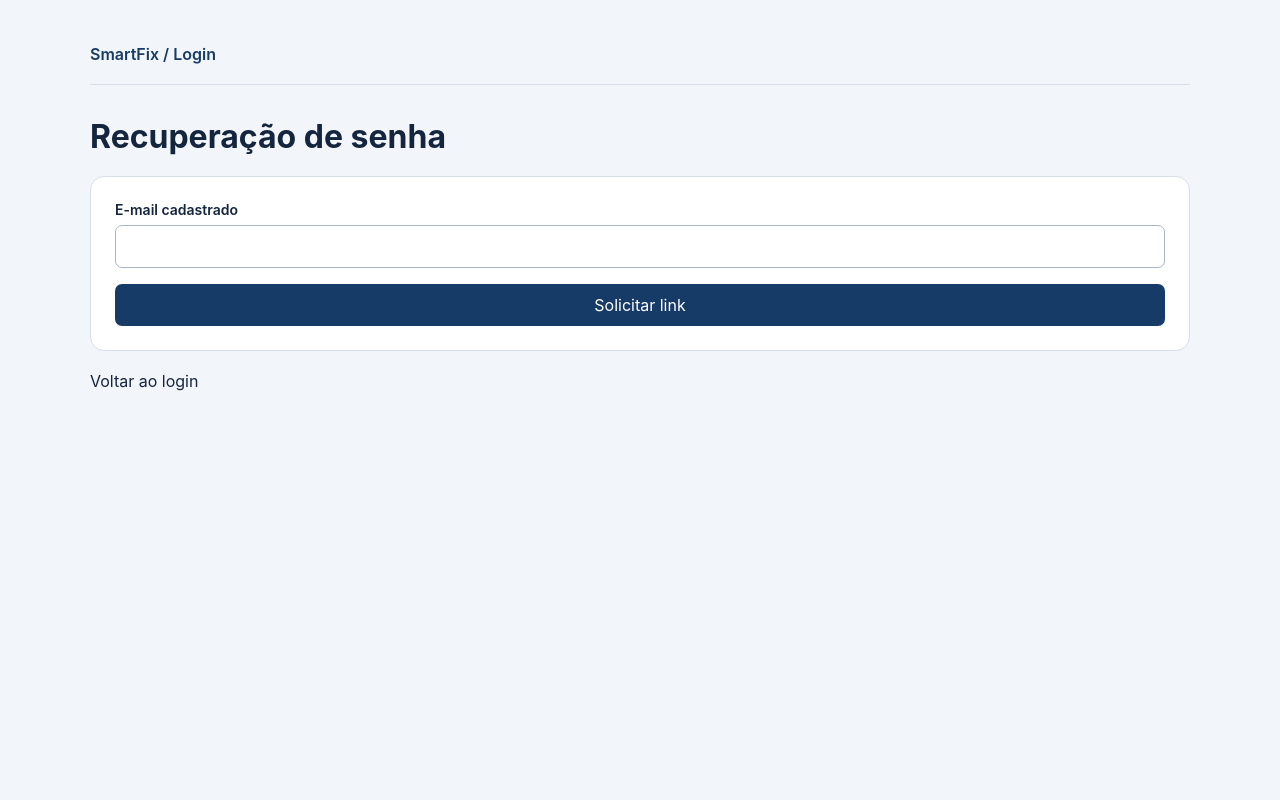
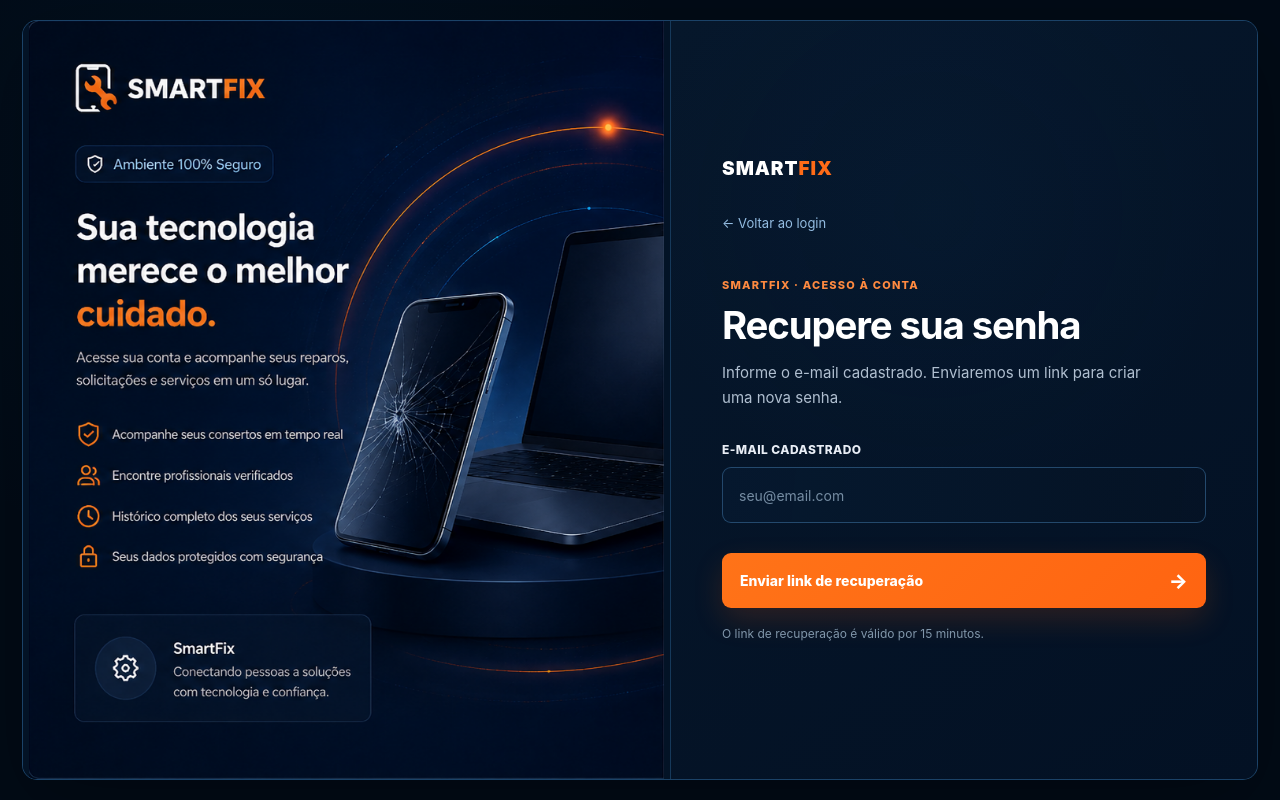
Before and after one commit to GeanAbreu/SmartFix, a Next.js app in the folder smartfix-app/: page /esqueci-senha in a window 1280 px wide. Built offline with nearby package versions, Linux system fonts and the light colour scheme.

Commit message:
Corrige tela de recuperacao de senha

```diff
--- a/smartfix-app/app/components/PasswordRecovery.tsx
+++ b/smartfix-app/app/components/PasswordRecovery.tsx
@@ -1,121 +1,89 @@
 "use client";
+
+import Image from "next/image";
 import Link from "next/link";
 import { useEffect, useRef, useState, type FormEvent } from "react";
-import styles from "./Workspace.module.css";
-export default function PasswordRecovery({
-  reset = false,
-}: {
-  reset?: boolean;
-}) {
-  const [token, setToken] = useState("");
-  const [message, setMessage] = useState("");
+import { readApiResponse } from "@/src/services/api-response.service";
+import styles from "./password-recovery.module.css";
+
+export default function PasswordRecovery({ reset = false }: { reset?: boolean }) {
+  const [token, setToken] = useState<string | null>(reset ? null : "");
+  const [error, setError] = useState("");
   const [busy, setBusy] = useState(false);
   const [done, setDone] = useState(false);
-  const initialFragment = useRef<string | null>(null);
+  const [showPassword, setShowPassword] = useState(false);
+  const initialToken = useRef<string | null>(null);
+
   useEffect(() => {
     if (!reset) return;
-    initialFragment.current ??=
-      new URLSearchParams(window.location.hash.slice(1)).get("token") || "";
-    window.history.replaceState(null, "", window.location.pathname);
-    const frame = requestAnimationFrame(() =>
-      setToken(initialFragment.current || ""),
-    );
+    initialToken.current ??= new URLSearchParams(window.location.hash.slice(1)).get("token") || "";
+    window.history.replaceState(null, "", `${window.location.pathname}${window.location.search}`);
+    const frame = requestAnimationFrame(() => setToken(initialToken.current || ""));
     return () => cancelAnimationFrame(frame);
   }, [reset]);
+
   async function submit(event: FormEvent<HTMLFormElement>) {
     event.preventDefault();
+    if (busy) return;
     const data = new FormData(event.currentTarget);
-    if (reset && data.get("password") !== data.get("confirmation")) {
-      setMessage("As senhas não conferem.");
-      return;
+    const password = String(data.get("password") || "");
+    if (reset) {
+      if (password.length < 8 || password.length > 128 || !/\d/.test(password) || !/[^a-zA-Z0-9]/.test(password)) {
+        setError("A senha deve ter de 8 a 128 caracteres, pelo menos um número e um símbolo.");
+        return;
+      }
+      if (password !== data.get("confirmation")) {
+        setError("As senhas não conferem.");
+        return;
+      }
+      if (!token) return;
     }
     setBusy(true);
-    setMessage("");
+    setError("");
     try {
-      const response = await fetch(
-        reset ? "/api/auth/reset-password" : "/api/auth/forgot-password",
-        {
-          method: "POST",
-          headers: { "Content-Type": "application/json" },
-          body: JSON.stringify(
-            reset
-              ? { token, password: data.get("password") }
-              : { email: data.get("email") },
-          ),
-        },
-      );
-      const result = await response.json();
-      if (!response.ok || !result.success) throw new Error(result.message);
-      setMessage(reset ? "Senha alterada. Entre novamente." : result.message);
+      const response = await fetch(reset ? "/api/auth/reset-password" : "/api/auth/forgot-password", {
+        method: "POST",
+        headers: { "Content-Type": "application/json" },
+        credentials: "include",
+        body: JSON.stringify(reset ? { token, password } : { email: String(data.get("email") || "").trim() }),
+      });
+      const result = await readApiResponse<Record<string, never>>(response);
+      if (!response.ok || !result.success) throw new Error(result.message || "Não foi possível concluir a solicitação.");
       setDone(true);
-    } catch (error) {
-      setMessage((error as Error).message);
+    } catch (cause) {
+      setError(cause instanceof Error ? cause.message : "Não foi possível concluir a solicitação.");
     } finally {
       setBusy(false);
     }
   }
-  return (
-    <main className={styles.page}>
-      <div className={styles.inner}>
-        <nav className={styles.nav}>
-          <Link href="/login">SmartFix / Login</Link>
-        </nav>
-        <h1>{reset ? "Definir nova senha" : "Recuperação de senha"}</h1>
-        {message && (
-          <p role="status" className={styles.message}>
-            {message}
-          </p>
-        )}
-        {!done && (
-          <form className={`${styles.card} ${styles.form}`} onSubmit={submit}>
-            {reset ? (
-              <>
-                <p>Use pelo menos 8 caracteres, um número e um símbolo.</p>
-                <label>
-                  Nova senha
-                  <input
-                    name="password"
-                    type="password"
-                    autoComplete="new-password"
-                    minLength={8}
-                    maxLength={128}
-                    required
-                  />
-                </label>
-                <label>
-                  Confirmar senha
-                  <input
-                    name="confirmation"
-                    type="password"
-                    autoComplete="new-password"
-                    minLength={8}
-                    maxLength={128}
-                    required
-                  />
-                </label>
-                {!token && (
-                  <p>Abra o link recebido por e-mail para redefinir a senha.</p>
-                )}
-              </>
-            ) : (
-              <label>
-                E-mail cadastrado
-                <input
-                  name="email"
-                  type="email"
-                  autoComplete="email"
-                  maxLength={150}
-                  required
-                />
-              </label>
-            )}
-            <button disabled={busy || (reset && !token)}>
-              {busy ? "Aguarde..." : reset ? "Salvar senha" : "Solicitar link"}
-            </button>
-          </form>
-        )}
-        <Link href="/login">Voltar ao login</Link>
-      </div>
-    </main>
-  );
+
+  const missingToken = reset && token === "";
+  return <main className={styles.page}>
+    <div className={styles.shell}>
+      <aside className={styles.visual}>
+        <Image src="/images/smartfix-login-left.png" alt="" fill priority sizes="(max-width: 850px) 100vw, 45vw" className={styles.visualImage} />
+        <Link href="/" className={styles.homeLink} aria-label="Ir para a página inicial da SmartFix" />
+      </aside>
+      <section className={styles.content} aria-labelledby="recovery-title">
+        <div className={styles.formWrap}>
+          <Link href="/" className={styles.brand}>SMART<span>FIX</span></Link>
+          <Link href="/login" className={styles.back}>← Voltar ao login</Link>
+          <span className={styles.eyebrow}>SMARTFIX · ACESSO À CONTA</span>
+          <h1 id="recovery-title">{done ? reset ? "Senha atualizada" : "Confira seu e-mail" : reset ? "Crie uma nova senha" : "Recupere sua senha"}</h1>
+          {done ? <div className={styles.result} role="status"><span className={styles.resultIcon} aria-hidden="true">✓</span><p>{reset ? "Sua senha foi alterada. Entre novamente para acessar sua conta." : "Se o e-mail informado estiver cadastrado, você receberá um link para redefinir a senha. Verifique também a caixa de spam e aguarde pelo menos um minuto antes de solicitar outro link."}</p><Link href="/login" className={styles.primaryLink}>Ir para o login <span aria-hidden="true">→</span></Link></div>
+            : missingToken ? <div className={styles.result} role="alert"><span className={styles.resultIcon} aria-hidden="true">!</span><p>O link de redefinição está incompleto. Abra o link recebido por e-mail ou solicite um novo.</p><Link href="/esqueci-senha" className={styles.primaryLink}>Solicitar novo link <span aria-hidden="true">→</span></Link></div>
+            : token === null ? <p className={styles.description} role="status">Verificando o link…</p>
+            : <><p className={styles.description}>{reset ? "Escolha uma senha segura para voltar a acessar sua conta." : "Informe o e-mail cadastrado. Enviaremos um link para criar uma nova senha."}</p>
+              {error && <p className={styles.error} role="alert">{error}</p>}
+              <form className={styles.form} onSubmit={(event) => void submit(event)}>
+                {reset ? <><label htmlFor="new-password">NOVA SENHA</label><div className={styles.passwordField}><input id="new-password" name="password" type={showPassword ? "text" : "password"} autoComplete="new-password" minLength={8} maxLength={128} placeholder="Digite sua nova senha" required /><button type="button" onClick={() => setShowPassword((current) => !current)} aria-label={showPassword ? "Ocultar senha" : "Mostrar senha"}>{showPassword ? "Ocultar" : "Mostrar"}</button></div><p className={styles.hint}>Use pelo menos 8 caracteres, um número e um símbolo.</p><label htmlFor="confirm-password">CONFIRME A SENHA</label><input id="confirm-password" name="confirmation" type={showPassword ? "text" : "password"} autoComplete="new-password" minLength={8} maxLength={128} placeholder="Repita a nova senha" required /></>
+                  : <><label htmlFor="recovery-email">E-MAIL CADASTRADO</label><input id="recovery-email" name="email" type="email" autoComplete="email" maxLength={150} placeholder="seu@email.com" required /></>}
+                <button className={styles.submit} type="submit" disabled={busy}>{busy ? "Aguarde..." : reset ? "Salvar nova senha" : "Enviar link de recuperação"}<span aria-hidden="true">→</span></button>
+              </form>
+              <p className={styles.footnote}>{reset ? <>Link inválido ou expirado? <Link href="/esqueci-senha">Solicite outro.</Link></> : "O link de recuperação é válido por 15 minutos."}</p>
+            </>}
+        </div>
+      </section>
+    </div>
+  </main>;
 }
--- /dev/null
+++ b/smartfix-app/app/components/password-recovery.module.css
@@ -0,0 +1,40 @@
+.page { min-height: 100dvh; display: grid; place-items: center; padding: 16px 22px; background: radial-gradient(circle at 20% 20%, rgba(5,81,150,.08), transparent 36%), #020b16; color: #fff; }
+.page * { box-sizing: border-box; }
+.shell { width: min(1500px, 100%); min-height: min(760px, calc(100dvh - 32px)); display: grid; grid-template-columns: minmax(0, 52.5%) minmax(0, 47.5%); overflow: hidden; border: 1px solid rgba(42,93,139,.64); border-radius: 15px; background: #041326; box-shadow: 0 25px 80px rgba(0,0,0,.28); }
+.visual { position: relative; min-height: 0; overflow: hidden; border-right: 1px solid rgba(42,93,139,.52); background: #031326; }
+.visualImage { object-fit: contain; object-position: center; user-select: none; pointer-events: none; }
+.homeLink { position: absolute; z-index: 2; top: 4.5%; left: 5.5%; width: 34%; height: 10%; }
+.content { display: grid; place-items: center; min-width: 0; padding: 48px clamp(28px, 4vw, 70px); background: radial-gradient(circle at 45% 25%, rgba(10,68,122,.07), transparent 45%), linear-gradient(145deg, #06172b, #031124); }
+.formWrap { width: min(545px, 100%); }
+.brand { display: inline-block; margin-bottom: 35px; color: #fff; font-size: 19px; font-weight: 900; letter-spacing: .05em; text-decoration: none; }
+.brand span { color: #ff6b17; }
+.back { display: block; width: fit-content; margin-bottom: 42px; color: #94bde2; font-size: 13px; text-decoration: none; }
+.back:hover, .back:focus-visible { color: #fff; }
+.eyebrow { color: #ff8a40; font-size: 11px; font-weight: 800; letter-spacing: .11em; }
+.formWrap h1 { margin: 10px 0 14px; color: #fff; font-size: clamp(29px, 3vw, 39px); line-height: 1.15; letter-spacing: -.03em; }
+.description { max-width: 445px; margin: 0 0 32px; color: #b0bfd0; font-size: 15px; line-height: 1.65; }
+.form { display: grid; gap: 0; }
+.form label { margin: 0 0 10px; color: #e8edf5; font-size: 12px; font-weight: 800; letter-spacing: .035em; }
+.form input { width: 100%; height: 56px; min-width: 0; padding: 0 16px; border: 1px solid rgba(49,94,137,.7); border-radius: 9px; outline: none; background: linear-gradient(95deg, rgba(6,25,47,.96), rgba(5,19,37,.92)); color: #fff; font: inherit; font-size: 14px; }
+.form input::placeholder { color: #758ca2; }
+.form input:focus { border-color: #ff8a40; box-shadow: 0 0 0 3px rgba(255,107,23,.1); }
+.form > input + label { margin-top: 24px; }
+.passwordField { position: relative; }
+.passwordField input { padding-right: 88px; }
+.passwordField button { position: absolute; top: 50%; right: 10px; transform: translateY(-50%); padding: 7px 8px; border: 0; background: transparent; color: #a2b9cd; font: inherit; font-size: 12px; cursor: pointer; }
+.passwordField button:hover { color: #fff; }
+.hint { margin: 8px 0 25px; color: #9db0c2; font-size: 12px; line-height: 1.5; }
+.hint + label { margin-top: 0; }
+.submit, .primaryLink { display: flex; align-items: center; justify-content: space-between; gap: 16px; width: 100%; min-height: 55px; margin-top: 30px; padding: 0 18px; border: 0; border-radius: 9px; background: linear-gradient(135deg, #ff7318, #ff6411); color: #fff; font: inherit; font-size: 14px; font-weight: 800; text-decoration: none; cursor: pointer; box-shadow: 0 12px 30px rgba(255,102,15,.16); }
+.submit:hover:not(:disabled), .primaryLink:hover { background: #f36412; }
+.submit:disabled { opacity: .65; cursor: wait; }
+.submit span, .primaryLink span { font-size: 20px; }
+.footnote { margin: 17px 0 0; color: #8096aa; font-size: 12px; line-height: 1.5; }
+.footnote a { color: #94bde2; text-decoration: none; }.footnote a:hover { color: #fff; text-decoration: underline; }
+.error { margin: 0 0 20px; padding: 13px 15px; border: 1px solid rgba(239,104,104,.45); border-radius: 9px; background: rgba(113,37,37,.25); color: #ffc3c3; font-size: 13px; line-height: 1.5; }
+.result { padding-top: 10px; }
+.resultIcon { display: grid; place-items: center; width: 54px; height: 54px; border: 1px solid rgba(255,107,23,.3); border-radius: 50%; background: rgba(255,107,23,.1); color: #ff9b61; font-size: 25px; font-weight: 800; }
+.result p { margin: 22px 0 0; color: #b0bfd0; font-size: 15px; line-height: 1.7; }
+.primaryLink { margin-top: 28px; }
+@media (max-width: 900px) { .shell { grid-template-columns: 42% 58%; } .content { padding: 35px; } }
+@media (max-width: 680px) { .page { padding: 0; }.shell { min-height: 100dvh; display: block; border: 0; border-radius: 0; }.visual { display: none; }.content { min-height: 100dvh; padding: 32px 22px 55px; }.brand { margin-bottom: 30px; }.back { margin-bottom: 34px; } }
```
